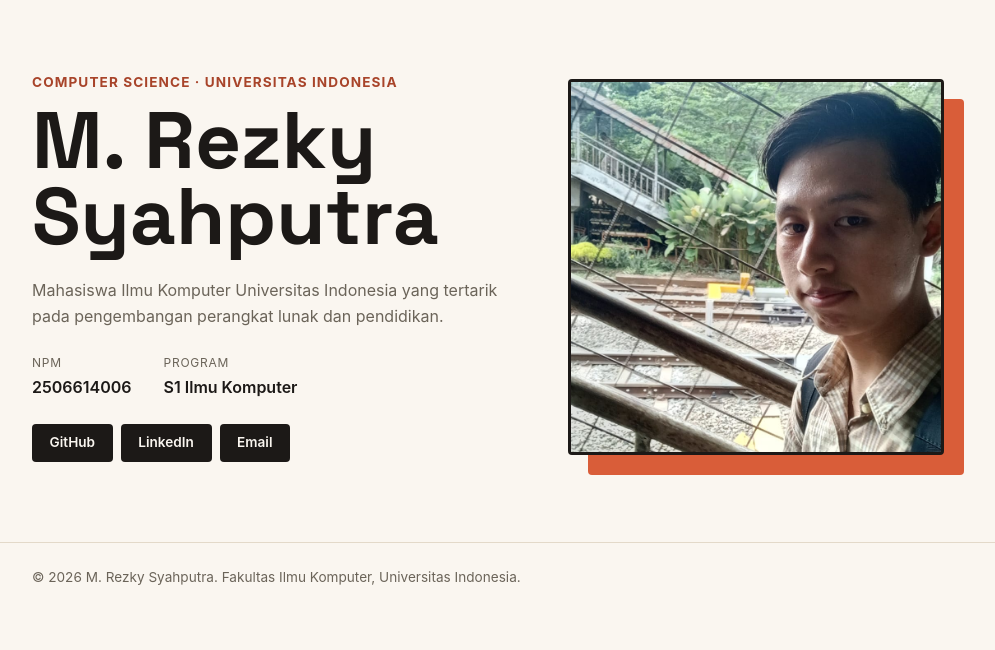
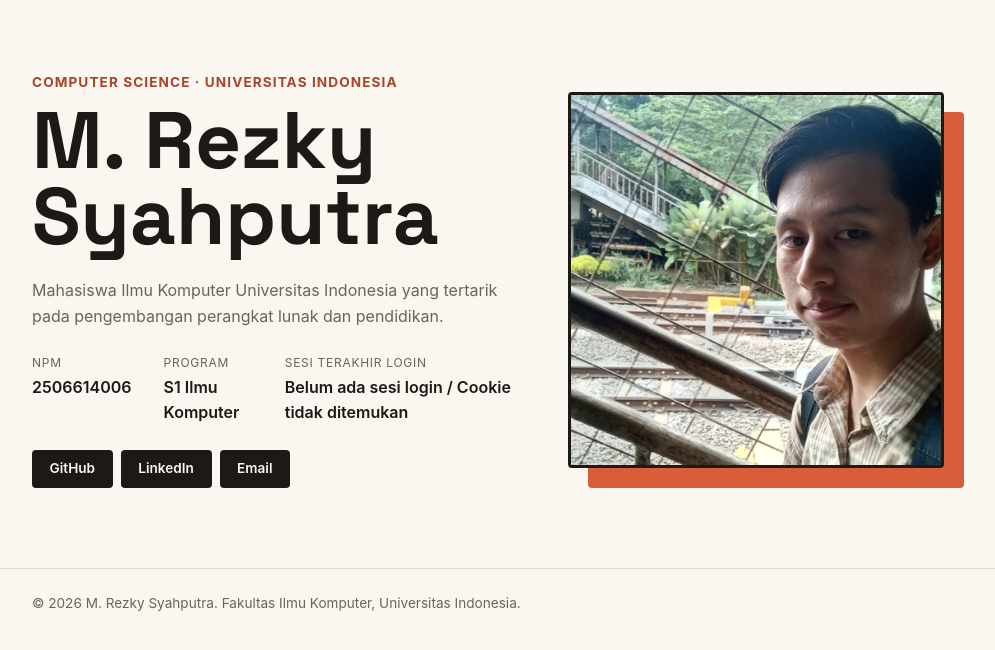
Before and after one commit to rezkyrise/myportofolio, a Django app: page / in a window 1280 px wide. Shown: the part 74-724 px from the top of the page, without its empty margins (152-1147 px from the left). Run offline with Django 5.2, Linux system fonts and the light colour scheme.

Commit message:
feat: add last_login cookie tracking on login/logout

```diff
--- a/main/views.py
+++ b/main/views.py
@@ -27,8 +27,11 @@ def login_user(request):
     form = AuthenticationForm(request, data=request.POST or None)
 
     if request.method == "POST" and form.is_valid():
-        login(request, form.get_user())
-        return redirect("main:show_main")
+        user = form.get_user()
+        login(request, user)
+        response = redirect("main:show_main")
+        response.set_cookie('last_login', datetime.datetime.now().strftime('%Y-%m-%d %H:%M:%S'))
+        return response
 
     context = {
         "name": "M. Rezky Syahputra",
@@ -39,9 +42,12 @@ def login_user(request):
 
 def logout_user(request):
     logout(request)
-    return redirect("main:show_main")
+    response = redirect("main:show_main")
+    response.delete_cookie('last_login')
+    return response
 
 def show_main(request):
+    last_login = request.COOKIES.get('last_login', 'Belum ada sesi login / Cookie tidak ditemukan')
     context = {
         "name": "M. Rezky Syahputra",
         "npm": "2506614006",
@@ -50,6 +56,7 @@ def show_main(request):
             "Mahasiswa Ilmu Komputer Universitas Indonesia yang tertarik "
             "pada pengembangan perangkat lunak dan pendidikan."
         ),
+        "last_login": last_login,
     }
     return render(request, "index.html", context)
 
--- a/templates/index.html
+++ b/templates/index.html
@@ -25,6 +25,10 @@
                             <dt>Program</dt>
                             <dd>{{ study_program }}</dd>
                         </div>
+                        <div class="meta-row">
+                            <dt>Sesi Terakhir Login</dt>
+                            <dd>{{ last_login }}</dd>
+                        </div>
                     </dl>
                     <div class="social-links">
                         <a href="https://github.com/rezkyrise" class="social-link" target="_blank" rel="noopener noreferrer">GitHub</a>
```
